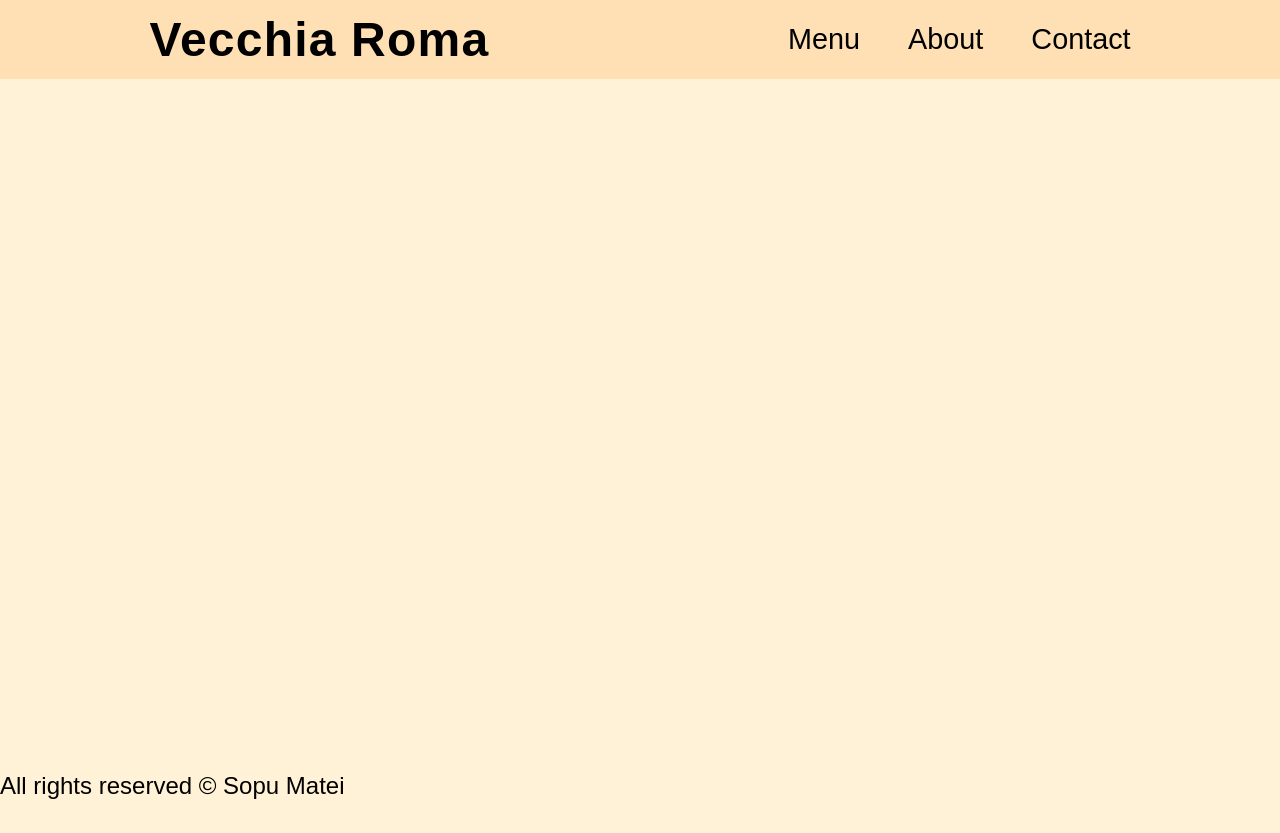
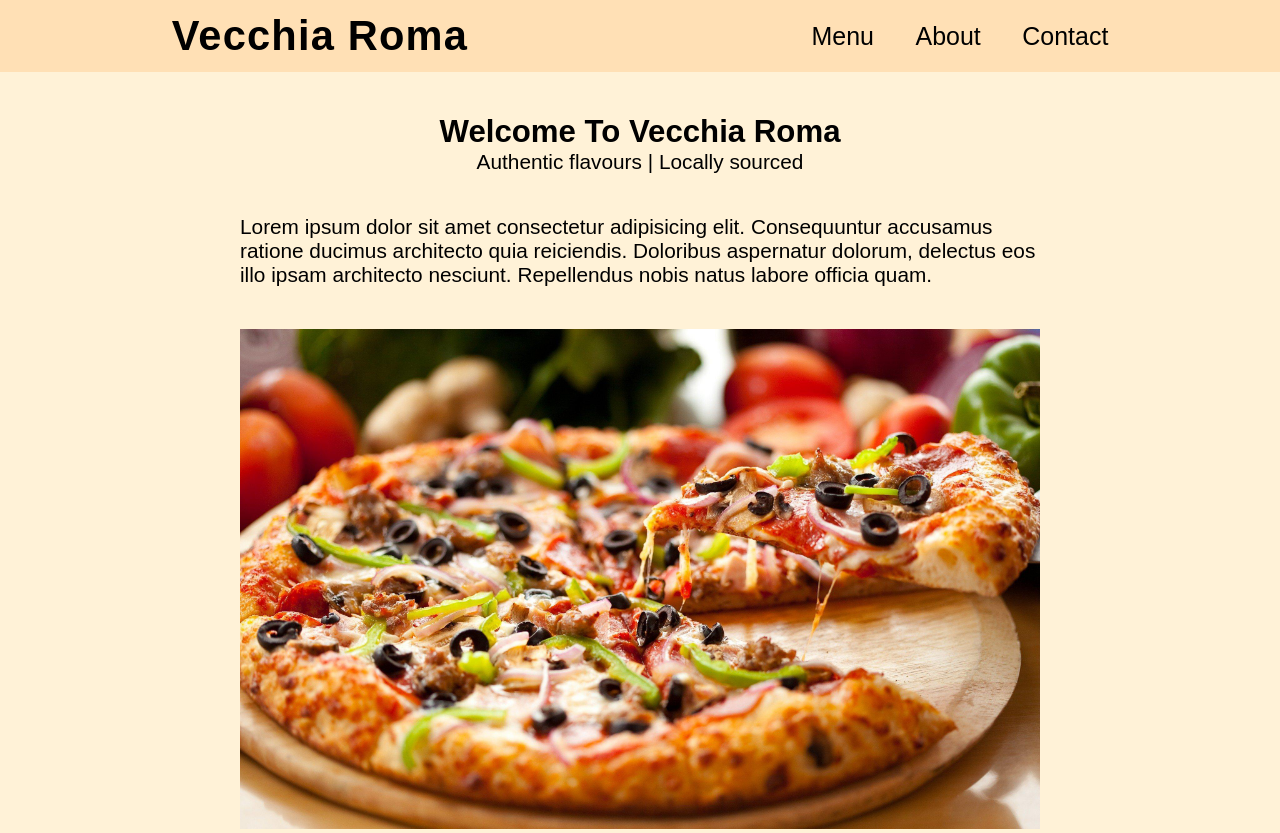
Before and after one commit to sopumatei/restaurant-page, a website built with webpack: page src/index.html in a window 1280 px wide. Shown: the top 833 px of the page. Before the commit the page ends 800 px from the top, so only its background shows below. Built offline with nearby package versions, Linux system fonts and the light colour scheme; a web font is replaced by a local one.

Commit message:
Finish the home section

```diff
--- /dev/null
+++ b/src/css/home.css
@@ -0,0 +1,33 @@
+/* HOME PAGE */
+#welcome-container {
+    width: 90%;
+    display: flex;
+    flex-flow: row  wrap;
+    justify-content: center;
+    align-items: center;
+    gap: 2rem;
+}
+
+#welcome-text {
+    /* background-color: rosybrown; */
+    width: min(800px, 80%);
+}
+
+#welcome-title, #welcome-subtitle {
+    text-align: center;
+}
+
+#welcome-subtitle {
+    margin-bottom: 2rem;
+}
+
+#home-image {
+    width: 40%;
+}
+
+/* MEDIA QUERIES */
+@media screen and (max-width: 1559px) {
+    #home-image {
+        width: min(800px, 80%);
+    }
+}
--- a/src/style.css
+++ b/src/css/style.css
@@ -11,7 +11,7 @@
 
 /* GENERAL STYLE */
 html {
-    font-size: 1.5rem;
+    font-size: 1.3rem;
     font-family: "Teachers", sans-serif;
     background-color: #FFF2D7;
 }
@@ -71,3 +71,24 @@ body {
 #header ul li:hover::before {
     top: 90%;
 }
+
+/* FOOTER */
+#footer {
+    background-color: #D8AE7E;
+
+    display: flex;
+    justify-content: center;
+    align-items: center;
+
+    height: 15vh;
+}
+
+/* MAIN */
+#main {
+    padding: 2rem 0;
+    flex: 1;
+
+    display: flex;
+    justify-content: center;
+    align-items: center;
+}
--- a/src/index.html
+++ b/src/index.html
@@ -3,7 +3,7 @@
     <head>
         <meta charset="UTF-8">
         <meta name="viewport" content="width=device-width, initial-scale=1.0">
-        <title>VR</title>
+        <title>Vecchia Roma</title>
     </head>
     <body>
 
--- a/src/index.js
+++ b/src/index.js
@@ -1,4 +1,6 @@
-import './style.css'
+import './css/style.css'
+import './css/home.css'
+import pizzaImage1 from './img/pizza1.jpg'
 
 const createHeader = () => {
     // Creating the header
@@ -36,6 +38,7 @@ const createFooter = () => {
     const footer = document.createElement('div');
     footer.id = 'footer';
 
+    // Creating the footer text
     const footerText = document.createElement('p');
     footerText.textContent = 'All rights reserved © Sopu Matei';
     footer.appendChild(footerText);
@@ -43,5 +46,47 @@ const createFooter = () => {
     return footer;
 }
 
+const loadMain = () => {
+    // Creating the main content div
+    const main = document.createElement('div');
+    main.id = 'main';
+
+    // Creating the welcome container
+    const welcomeContainer = document.createElement('div');
+    welcomeContainer.id = 'welcome-container';
+
+    const textContainer = document.createElement('div');
+    textContainer.id = 'welcome-text';
+
+    // Creating the welcome title
+    const welcomeTitle = document.createElement('h2');
+    welcomeTitle.id = 'welcome-title';
+    welcomeTitle.textContent = 'Welcome To Vecchia Roma';
+    textContainer.appendChild(welcomeTitle);
+
+    // Creating the welcome subtitle
+    const welcomeSubtitle = document.createElement('p');
+    welcomeSubtitle.id = 'welcome-subtitle';
+    welcomeSubtitle.textContent = "Authentic flavours | Locally sourced"
+    textContainer.appendChild(welcomeSubtitle);
+
+    // Creating some dummy text
+    const description = document.createElement('p');
+    description.textContent = "Lorem ipsum dolor sit amet consectetur adipisicing elit. Consequuntur accusamus ratione ducimus architecto quia reiciendis. Doloribus aspernatur dolorum, delectus eos illo ipsam architecto nesciunt. Repellendus nobis natus labore officia quam."
+    textContainer.appendChild(description);
+
+    // Creating the pizza image
+    const image = document.createElement('img');
+    image.src = pizzaImage1;
+    image.id = 'home-image';
+
+    welcomeContainer.appendChild(textContainer);
+    welcomeContainer.appendChild(image);
+    main.appendChild(welcomeContainer);
+
+    return main;
+}
+
 document.body.appendChild(createHeader());
+document.body.appendChild(loadMain());
 document.body.appendChild(createFooter());
```
Also changed, not shown: src/Pages/About.js (added), src/img/pizza1.jpg (added).
